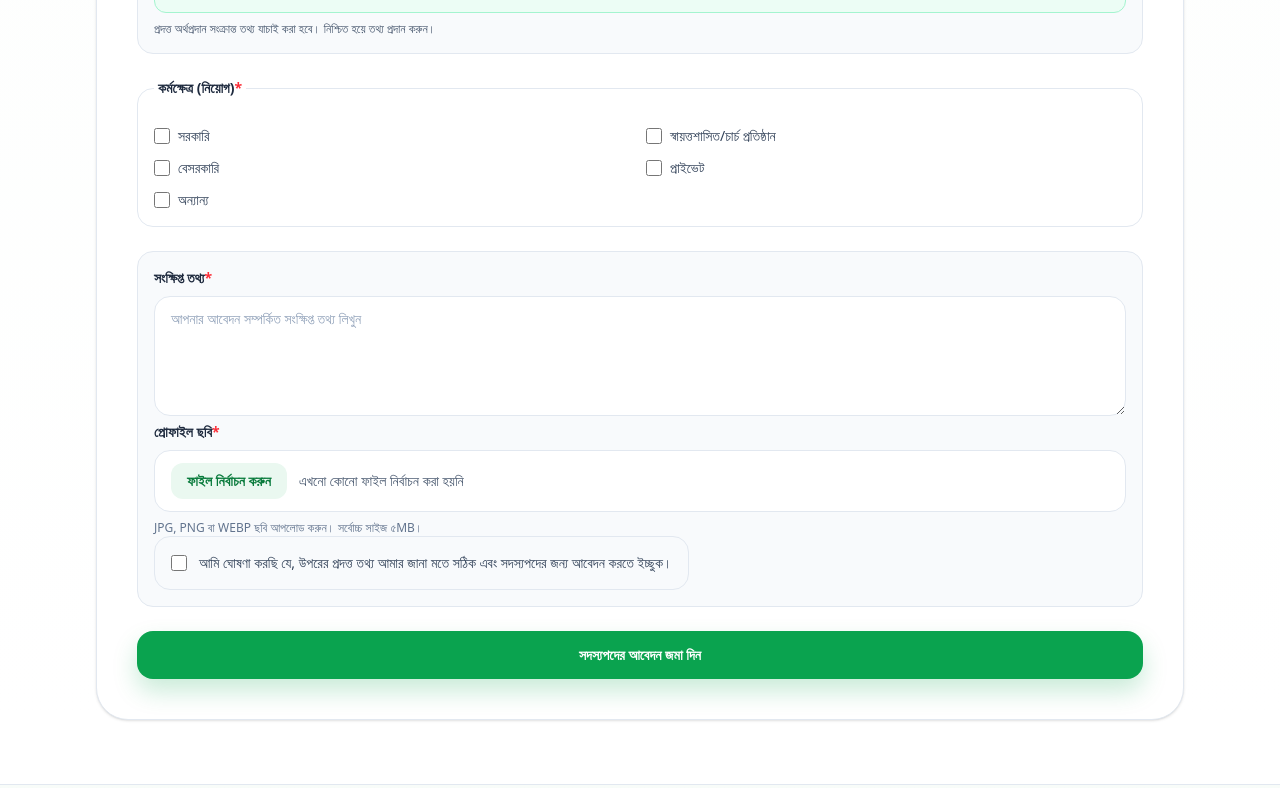
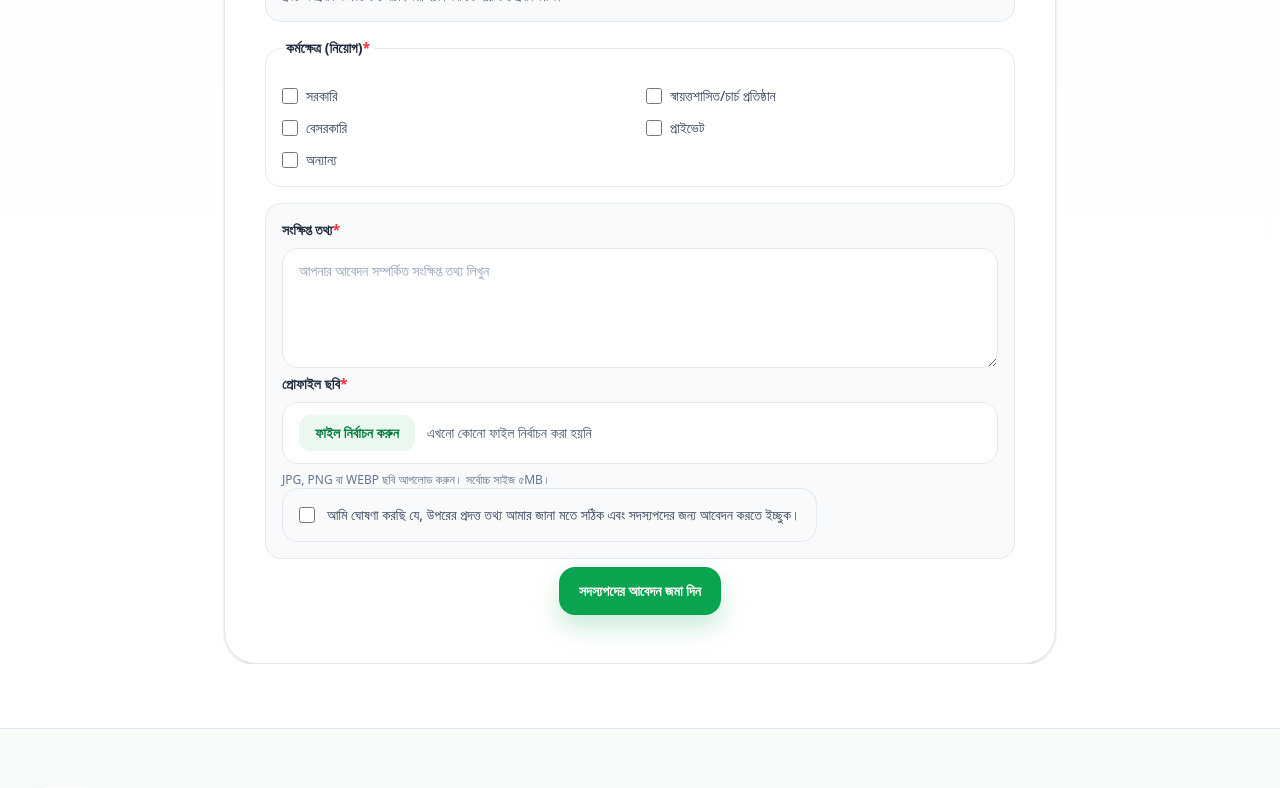
Before and after one commit to ShahedCE/CMAB-Frontend, a Next.js app: page /join in a window 1280 px wide. Shown: the part 2539-3327 px from the top of the page. Built offline with nearby package versions, Linux system fonts and the light colour scheme.

Commit message:
Updates3

```diff
--- a/src/app/join/page.tsx
+++ b/src/app/join/page.tsx
@@ -3,15 +3,14 @@ import { PageHero } from "@/components/ui/page-hero";
 
 export default function JoinPage() {
   return (
-    <main className="min-h-screen bg-[linear-gradient(to_bottom,#f8fcf9,#ffffff)] ">
-       <PageHero
+    <main className="min-h-screen overflow-x-hidden bg-[linear-gradient(to_bottom,#f8fcf9,#ffffff)]">
+      <PageHero
         icon="userplus"
         title="সিএমএবি-তে যোগ দিন"
-        description="সদস্যপদের জন্য আবেদন করতে নিচের ফর্মটি পূরণ করুন। আপনার তথ্য
-        পর্যালোচনার পর আমাদের টিম পরবর্তী ধাপ সম্পর্কে জানাবে।"
-        />
+        description="সদস্যপদের জন্য আবেদন করতে নিচের ফর্মটি পূরণ করুন। আপনার তথ্য পর্যালোচনার পর আমাদের টিম পরবর্তী ধাপ সম্পর্কে জানাবে।"
+      />
 
-      <div className="mx-auto mt-10 w-full max-w-6xl px-4 sm:px-6 lg:px-8">
+      <div className="mx-auto mt-8 w-full max-w-4xl px-4 sm:mt-10 sm:px-6 lg:px-8">
         <JoinForm />
       </div>
     </main>
--- a/src/components/join/join-form.tsx
+++ b/src/components/join/join-form.tsx
@@ -192,8 +192,8 @@ export function JoinForm() {
         <span className="text-red-500">*</span> চিহ্নিত ঘরগুলো বাধ্যতামূলক।
       </p>
 
-      <form onSubmit={handleSubmit(onSubmit)} className="mt-8 grid gap-6">
-      <div className="rounded-2xl border border-slate-200 bg-slate-50 p-4">
+      <form onSubmit={handleSubmit(onSubmit)} className="mt-8 space-y-6">
+      <div className="rounded-2xl border border-slate-200 bg-slate-50 p-4 mb-4">
         <FormInput
           label="নাম (বাংলা)"
           required
@@ -307,7 +307,7 @@ export function JoinForm() {
         />
         </div>
 
-        <div className="rounded-2xl border border-slate-200 bg-slate-50 p-4">
+        <div className="rounded-2xl border border-slate-200 bg-slate-50 p-4 mb-4">
           <h3 className="text-sm font-semibold text-slate-800">বর্তমান ঠিকানা</h3>
           <div className="mt-3 grid gap-5 md:grid-cols-2">
             <FormInput
@@ -341,7 +341,7 @@ export function JoinForm() {
           </div>
         </div>
 
-        <div className="rounded-2xl border border-slate-200 bg-slate-50 p-4">
+        <div className="rounded-2xl border border-slate-200 bg-slate-50 p-4 mb-4">
           <h3 className="text-sm font-semibold text-slate-800">স্থায়ী ঠিকানা</h3>
           <div className="mt-3 grid gap-5 md:grid-cols-2">
             <FormInput
@@ -383,7 +383,7 @@ export function JoinForm() {
           {...register("specialty")}
         />
         </div>
-        <section className="rounded-2xl border border-slate-200 bg-slate-50 p-4">
+        <section className="rounded-2xl border border-slate-200 bg-slate-50 p-4 mb-4">
           <div className="mb-3 flex items-center justify-between gap-3">
             <h3 className="text-sm font-semibold text-slate-800">
               শিক্ষাগত যোগ্যতা<span className="text-red-500">*</span>
@@ -464,7 +464,7 @@ export function JoinForm() {
           ) : null}
         </section>
 
-        <section className="rounded-2xl border border-slate-200 bg-slate-50 p-4">
+        <section className="rounded-2xl border border-slate-200 bg-slate-50 p-4 mb-4">
           <h3 className="mb-3 text-sm font-semibold text-slate-800">ফি ও চাঁদা তথ্য</h3>
           <div className="grid gap-5 md:grid-cols-3">
             <FormInput
@@ -505,7 +505,7 @@ export function JoinForm() {
           </p>
         </section>
 
-        <fieldset className="space-y-3 rounded-2xl border border-slate-200 p-4">
+        <fieldset className="space-y-3 rounded-2xl border border-slate-200 p-4 mb-4">
           <legend className="px-1 text-sm font-semibold text-slate-800">
             কর্মক্ষেত্র (নিয়োগ)<span className="text-red-500">*</span>
           </legend>
@@ -527,7 +527,7 @@ export function JoinForm() {
           ) : null}
         </fieldset>
 
-        <div className="rounded-2xl border border-slate-200 bg-slate-50 p-4">
+        <div className="rounded-2xl border border-slate-200 bg-slate-50 p-4 mb-2">
         <FormTextarea
           label="সংক্ষিপ্ত তথ্য"
           required
@@ -579,6 +579,7 @@ export function JoinForm() {
         ) : null}
         </div>
 
+        <div className="flex justify-center mb-2">
           <button
             type="submit"
             disabled={isSubmitting}
@@ -590,6 +591,8 @@ export function JoinForm() {
           >
             {isSubmitting ? "জমা দেওয়া হচ্ছে..." : "সদস্যপদের আবেদন জমা দিন"}
           </button>
+        </div>
+
       </form>
     </div>
   );
```
Lines whose indentation alone changed are shown as unchanged.
